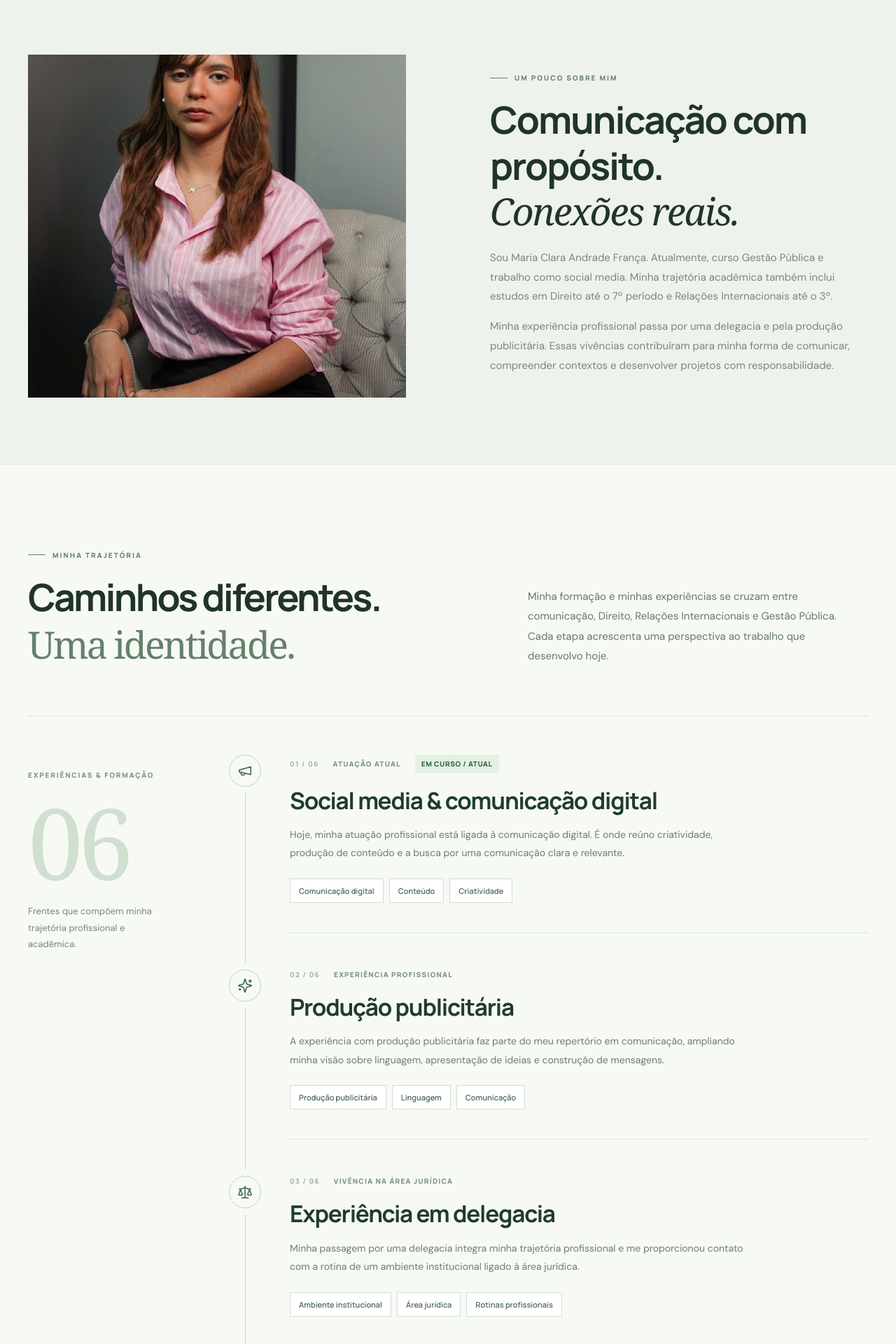
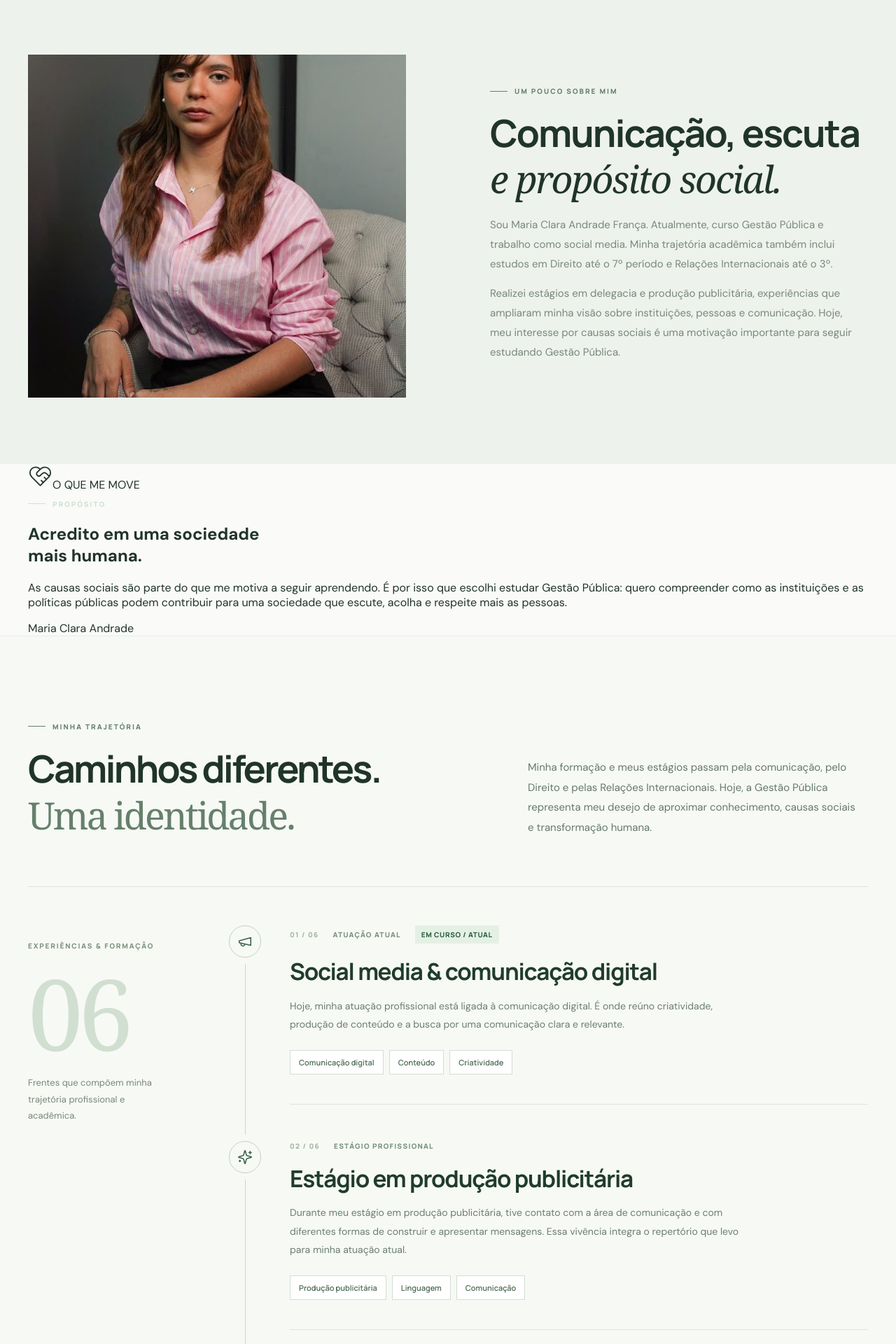
Before and after one commit to jpliratavares/maria-clara-imoveis, a React (Vite) app: page / in a window 1280 px wide. Shown: the part 870-2790 px from the top of the page at 70% size. Built offline with nearby package versions, Linux system fonts and the light colour scheme.

Commit message:
feat: clarify internships and foreground Maria Clara's social purpose

```diff
--- a/src/App.tsx
+++ b/src/App.tsx
@@ -1,5 +1,5 @@
 import { Link, Route, Routes } from 'react-router-dom';
-import { ArrowRight, ArrowUpRight, BookOpen, BriefcaseBusiness, Landmark, Megaphone, Scale, Sparkles, Globe2 } from 'lucide-react';
+import { ArrowRight, ArrowUpRight, BookOpen, BriefcaseBusiness, HeartHandshake, Landmark, Megaphone, Scale, Sparkles, Globe2 } from 'lucide-react';
 import Seo from './components/Seo';
 import SnakeGame from './components/SnakeGame';
 
@@ -13,17 +13,17 @@ const trajectory = [
     current: true
   },
   {
-    stage: 'EXPERIÊNCIA PROFISSIONAL',
-    title: 'Produção publicitária',
+    stage: 'ESTÁGIO PROFISSIONAL',
+    title: 'Estágio em produção publicitária',
     icon: Sparkles,
-    description: 'A experiência com produção publicitária faz parte do meu repertório em comunicação, ampliando minha visão sobre linguagem, apresentação de ideias e construção de mensagens.',
+    description: 'Durante meu estágio em produção publicitária, tive contato com a área de comunicação e com diferentes formas de construir e apresentar mensagens. Essa vivência integra o repertório que levo para minha atuação atual.',
     skills: ['Produção publicitária', 'Linguagem', 'Comunicação']
   },
   {
-    stage: 'VIVÊNCIA NA ÁREA JURÍDICA',
-    title: 'Experiência em delegacia',
+    stage: 'ESTÁGIO NA ÁREA JURÍDICA',
+    title: 'Estágio em delegacia',
     icon: Scale,
-    description: 'Minha passagem por uma delegacia integra minha trajetória profissional e me proporcionou contato com a rotina de um ambiente institucional ligado à área jurídica.',
+    description: 'Meu estágio em uma delegacia me aproximou do cotidiano de uma instituição pública ligada à área jurídica. Essa experiência faz parte do caminho que despertou meu interesse pelas instituições e por seu papel na sociedade.',
     skills: ['Ambiente institucional', 'Área jurídica', 'Rotinas profissionais']
   },
   {
@@ -44,8 +44,8 @@ const trajectory = [
     stage: 'FORMAÇÃO EM ANDAMENTO',
     title: 'Graduação em Gestão Pública',
     icon: Landmark,
-    description: 'Atualmente curso Gestão Pública, dando continuidade à minha formação e ao interesse por gestão, instituições e atuação na sociedade.',
-    skills: ['Gestão Pública', 'Formação em andamento'],
+    description: 'Hoje, as causas sociais são uma das principais motivações da minha trajetória. Estudo Gestão Pública com o desejo de compreender melhor as políticas públicas e contribuir, no futuro, para uma sociedade mais humana e justa.',
+    skills: ['Gestão Pública', 'Causas sociais', 'Políticas públicas'],
     current: true
   }
 ];
@@ -55,7 +55,7 @@ function Trajectory() {
     <div className="wrap">
       <div className="trajectory-heading">
         <div><p className="kicker">MINHA TRAJETÓRIA</p><h2 id="trajectory-title">Caminhos diferentes.<br/><em>Uma identidade.</em></h2></div>
-        <p>Minha formação e minhas experiências se cruzam entre comunicação, Direito, Relações Internacionais e Gestão Pública. Cada etapa acrescenta uma perspectiva ao trabalho que desenvolvo hoje.</p>
+        <p>Minha formação e meus estágios passam pela comunicação, pelo Direito e pelas Relações Internacionais. Hoje, a Gestão Pública representa meu desejo de aproximar conhecimento, causas sociais e transformação humana.</p>
       </div>
       <div className="trajectory-layout">
         <div className="trajectory-rail" aria-hidden="true"><span>EXPERIÊNCIAS & FORMAÇÃO</span><strong>{String(trajectory.length).padStart(2,'0')}</strong><p>Frentes que compõem minha trajetória profissional e acadêmica.</p></div>
@@ -74,7 +74,7 @@ function Trajectory() {
           })}
         </ol>
       </div>
-      <div className="trajectory-outro"><BriefcaseBusiness size={21} strokeWidth={1.6}/><div><strong>Uma trajetória em construção</strong><p>As experiências estão apresentadas por área, sem datas ou cargos não confirmados. Este site é um portfólio pessoal e não oferece intermediação imobiliária.</p></div><a href="#sobre" aria-label="Voltar à apresentação">Sobre mim <ArrowUpRight size={16}/></a></div>
+      <div className="trajectory-outro"><BriefcaseBusiness size={21} strokeWidth={1.6}/><div><strong>Uma trajetória em construção</strong><p>As experiências estão apresentadas por área, sem datas não confirmadas. Os trabalhos na delegacia e em produção publicitária foram estágios. Este site é um portfólio pessoal e não oferece intermediação imobiliária.</p></div><a href="#sobre" aria-label="Voltar à apresentação">Sobre mim <ArrowUpRight size={16}/></a></div>
     </div>
   </section>;
 }
@@ -91,17 +91,21 @@ function Home() {
           <p className="kicker">MUITO PRAZER, SOU</p>
           <h1>Maria Clara<br/><em>Andrade.</em></h1>
           <p className="hero-role">Gestão Pública em formação · Social Media</p>
-          <p className="hero-sub">Estudo Gestão Pública, cursei Direito até o 7º período e Relações Internacionais até o 3º. Tenho experiência em delegacia e produção publicitária. Hoje, atuo como social media, conectando comunicação, criatividade e estratégia.</p>
+          <p className="hero-sub">Sou social media e estudante de Gestão Pública, movida pelo interesse em causas sociais e pelo desejo de contribuir para uma sociedade mais humana. Minha trajetória inclui estudos em Direito e Relações Internacionais e estágios em delegacia e produção publicitária.</p>
           <div className="hero-actions"><a className="ctn-btn" href="#sobre">Conheça minha história <ArrowRight size={17}/></a></div>
         </div>
         <div className="hero-personal-visual"><div className="portrait-frame"><img src={`${import.meta.env.BASE_URL}sorriso-frontal.jpeg`} alt="Retrato de Maria Clara Andrade França" loading="eager"/></div><div className="portrait-caption"><span>PORTFÓLIO PESSOAL</span><span>JOÃO PESSOA · PB</span></div></div>
       </div></section>
       <section className="about" id="sobre"><div className="wrap about-grid">
         <div className="about-image"><img src={`${import.meta.env.BASE_URL}olhar-lateral.jpeg`} alt="Maria Clara Andrade França em retrato profissional" loading="lazy"/></div>
-        <div><p className="kicker">UM POUCO SOBRE MIM</p><h2>Comunicação com propósito.<br/><em>Conexões reais.</em></h2>
+        <div><p className="kicker">UM POUCO SOBRE MIM</p><h2>Comunicação, escuta<br/><em>e propósito social.</em></h2>
           <p>Sou Maria Clara Andrade França. Atualmente, curso Gestão Pública e trabalho como social media. Minha trajetória acadêmica também inclui estudos em Direito até o 7º período e Relações Internacionais até o 3º.</p>
-          <p>Minha experiência profissional passa por uma delegacia e pela produção publicitária. Essas vivências contribuíram para minha forma de comunicar, compreender contextos e desenvolver projetos com responsabilidade.</p>
+          <p>Realizei estágios em delegacia e produção publicitária, experiências que ampliaram minha visão sobre instituições, pessoas e comunicação. Hoje, meu interesse por causas sociais é uma motivação importante para seguir estudando Gestão Pública.</p>
         </div>
+      </div></section>
+      <section className="purpose-section" aria-labelledby="purpose-title"><div className="wrap purpose-layout">
+        <div className="purpose-mark"><HeartHandshake size={35} strokeWidth={1.25}/><span>O QUE ME MOVE</span></div>
+        <div className="purpose-copy"><p className="kicker light">PROPÓSITO</p><h2 id="purpose-title">Acredito em uma sociedade<br/><em>mais humana.</em></h2><p>As causas sociais são parte do que me motiva a seguir aprendendo. É por isso que escolhi estudar Gestão Pública: quero compreender como as instituições e as políticas públicas podem contribuir para uma sociedade que escute, acolha e respeite mais as pessoas.</p><span className="purpose-signature">Maria Clara Andrade</span></div>
       </div></section>
       <Trajectory/>
       <section className="wrap section" style={{paddingTop:0}}><p className="kicker">NOVIDADES EM CONSTRUÇÃO</p><h2>Enquanto isso, uma pausa para jogar.</h2><p>Um clássico da cobrinha com um toque especial.</p><Link className="construction-link" to="/jogo">Jogar cobrinha <ArrowRight size={17}/></Link></section>
```
